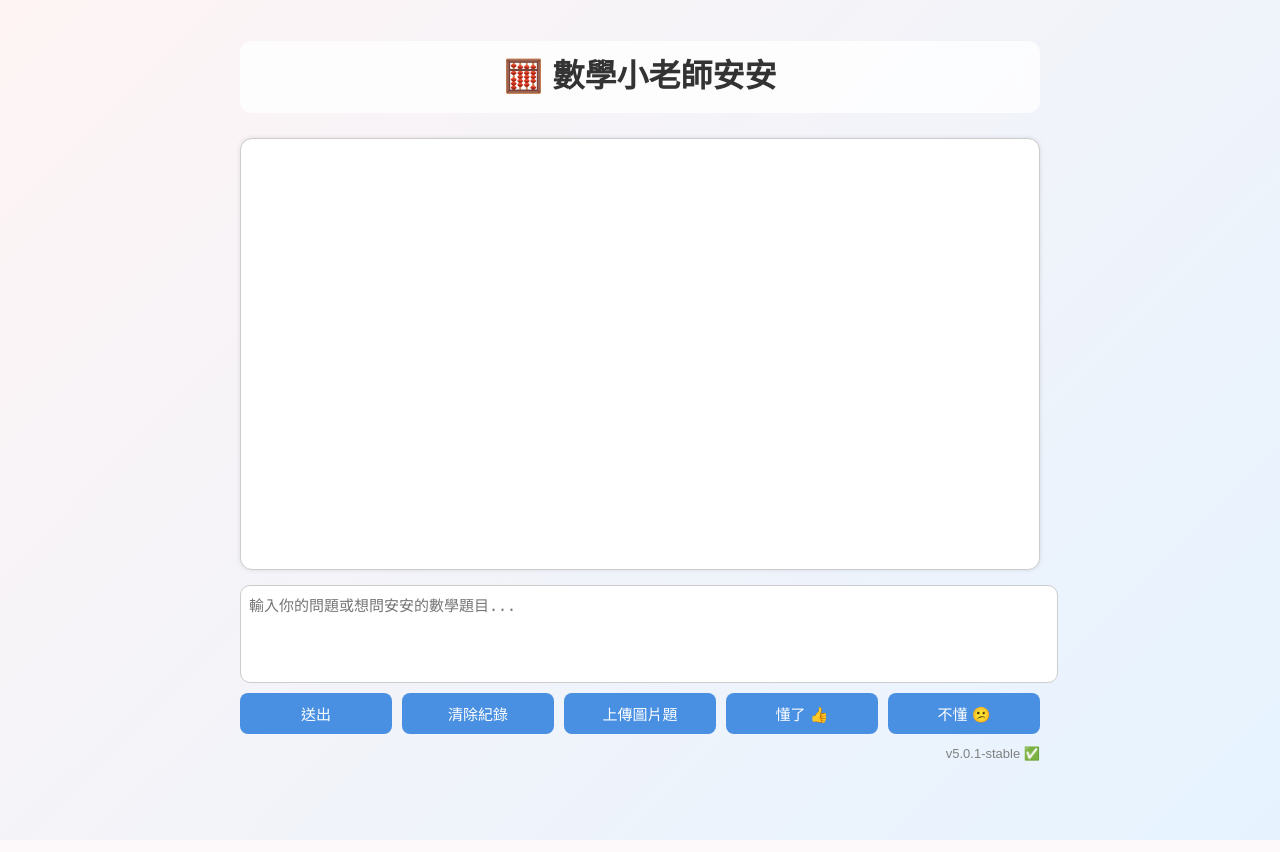
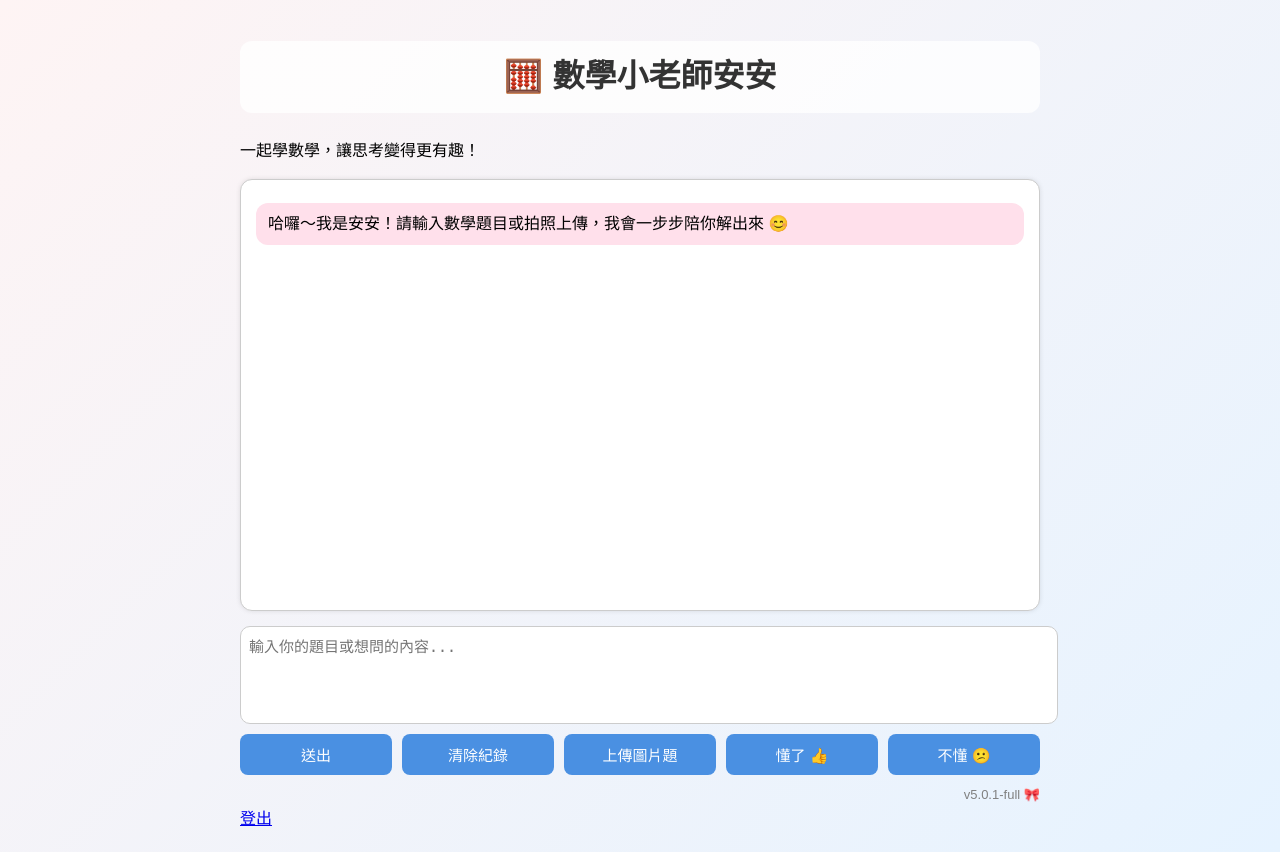
Before and after one commit to Carsonliu168/my-ai-tutor, a Flask app: page /main in a window 1280 px wide. Run offline with Flask 3, Linux system fonts and the light colour scheme; the visitor is signed in with stand-in values (Sample User, id 1).

Commit message:
restore full index.html UI layout (v5.0.1-full)

```diff
--- a/templates/index.html
+++ b/templates/index.html
@@ -5,38 +5,49 @@
   <meta name="viewport" content="width=device-width, initial-scale=1.0">
   <title>🧮 數學小老師安安</title>
 
-  <!-- Markdown -->
+  <!-- Markdown 支援 -->
   <script src="https://cdn.jsdelivr.net/npm/marked/marked.min.js"></script>
 
-  <!-- MathJax -->
+  <!-- MathJax 支援 -->
   <script id="MathJax-script" async
-    src="https://cdn.jsdelivr.net/npm/mathjax@3/es5/tex-mml-chtml.js">
-  </script>
+    src="https://cdn.jsdelivr.net/npm/mathjax@3/es5/tex-mml-chtml.js"></script>
 
-  <!-- ✅ 加上這兩行（載入 CSS / JS） -->
+  <!-- ✅ 正確載入靜態檔案 -->
   <link rel="stylesheet" href="{{ url_for('static', filename='style.css') }}">
   <script defer src="{{ url_for('static', filename='script.js') }}"></script>
 </head>
 
 <body>
+  <header class="header">
     <h1>🧮 數學小老師安安</h1>
+    <p class="subtitle">一起學數學，讓思考變得更有趣！</p>
+  </header>
 
-  <div id="chat-box"></div>
+  <main>
+    <div id="chat-box" class="chat-box">
+      <div class="anan greeting">
+        哈囉～我是安安！請輸入數學題目或拍照上傳，我會一步步陪你解出來 😊
+      </div>
+    </div>
 
-  <div id="input-area">
-    <textarea id="user-input" placeholder="輸入你的問題或想問安安的數學題目..."></textarea>
+    <div id="input-area" class="input-area">
+      <textarea id="user-input" placeholder="輸入你的題目或想問的內容..."></textarea>
 
       <div class="button-group">
-      <button onclick="sendMessage()">送出</button>
-      <button onclick="location.href='/clear'">清除紀錄</button>
-      <button onclick="document.getElementById('fileInput').click()">上傳圖片題</button>
-      <button onclick="sendMessage('我懂了')">懂了 👍</button>
-      <button onclick="sendMessage('我不懂')">不懂 😕</button>
+        <button class="btn send" onclick="sendMessage()">送出</button>
+        <button class="btn clear" onclick="location.href='/clear'">清除紀錄</button>
+        <button class="btn upload" onclick="document.getElementById('fileInput').click()">上傳圖片題</button>
+        <button class="btn ok" onclick="sendMessage('我懂了')">懂了 👍</button>
+        <button class="btn unsure" onclick="sendMessage('我不懂')">不懂 😕</button>
       </div>
 
       <input type="file" id="fileInput" style="display:none;" accept="image/*" onchange="uploadImage(this)">
     </div>
+  </main>
 
-  <div id="version-tag">v5.0.1-stable ✅</div>
+  <footer>
+    <div id="version-tag">v5.0.1-full 🎀</div>
+    <a href="/logout" class="logout-btn">登出</a>
+  </footer>
 </body>
 </html>
```
Lines whose indentation alone changed are shown as unchanged.
